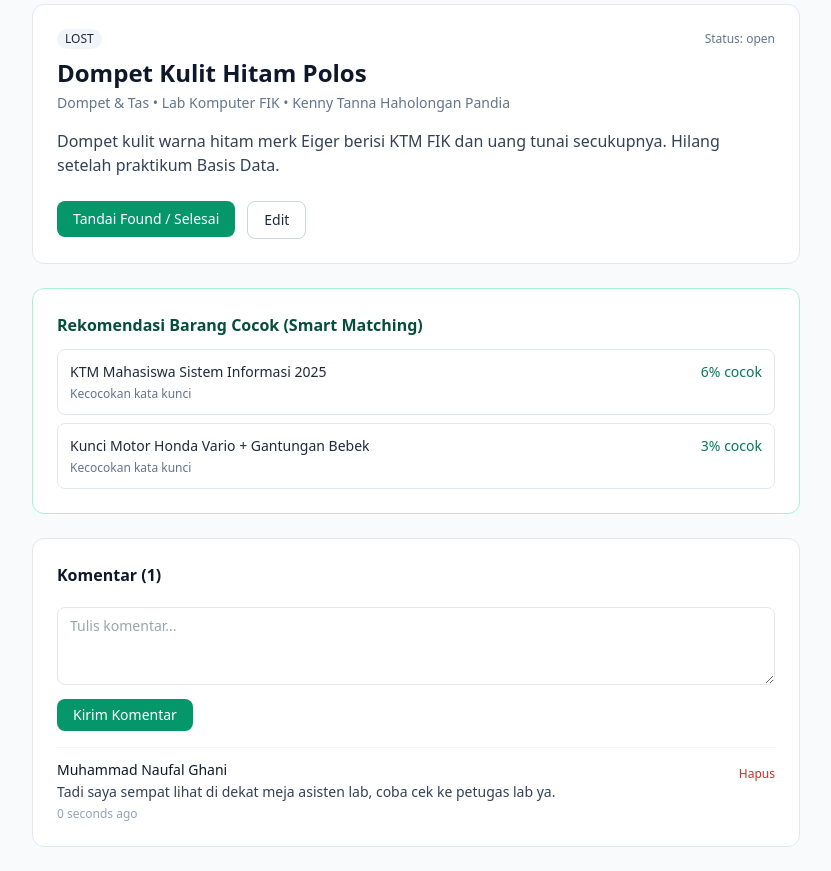
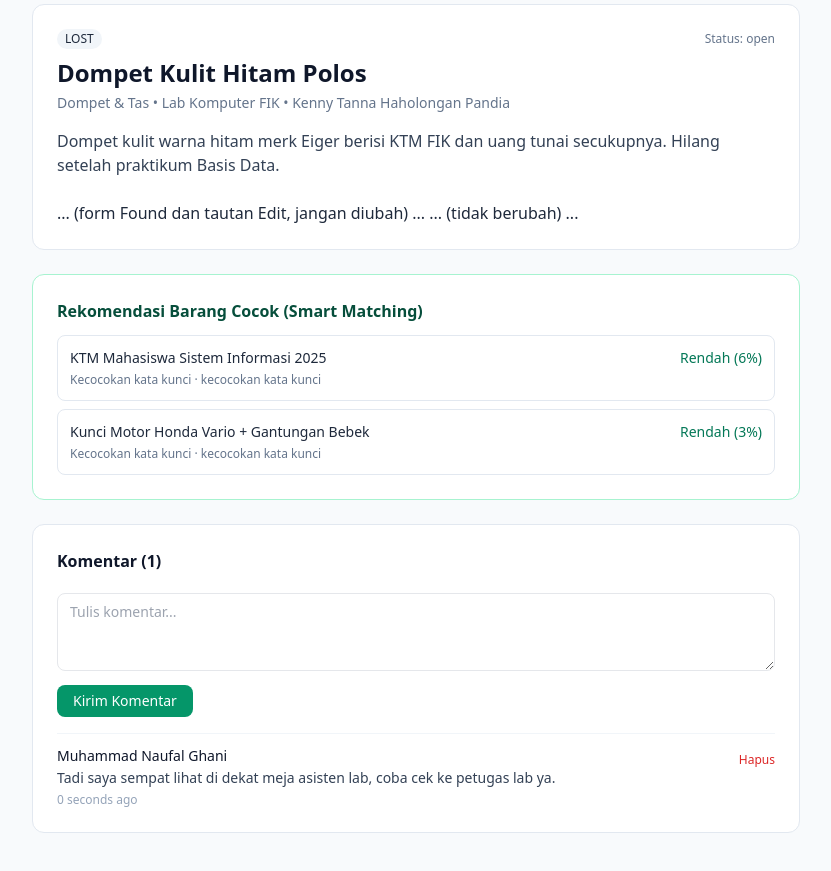
Before and after one commit to 15naufalghani-max/Lost-and-Found, a Laravel app: page /items/1 in a window 1280 px wide. Shown: the part 138-1009 px from the top of the page, without its empty margins (224-1055 px from the left). After the commit the page ends 971 px from the top, so only its background shows below. Run offline with Laravel 12, Linux system fonts and the light colour scheme; a user stored in the database is signed in; data comes from the database, SQL or seed files in the repository; some libraries are stand-ins or nearby versions.

Commit message:
Extract claim and smart matching UI into partials

```diff
--- a/resources/views/backend/items/show.blade.php
+++ b/resources/views/backend/items/show.blade.php
@@ -33,78 +33,18 @@
             @auth
                 <div class="mt-6 flex flex-wrap gap-3">
                     @if (auth()->id() === $item->user_id && $item->status === 'open')
-                        <form method="POST" action="{{ route('items.found', $item) }}">
-                            @csrf
-                            <button type="submit" class="rounded-lg bg-emerald-600 text-white px-4 py-2 text-sm font-medium">
-                                Tandai Found / Selesai
-                            </button>
-                        </form>
-                        <a href="{{ route('items.edit', $item) }}" class="rounded-lg border border-slate-300 px-4 py-2 text-sm font-medium">Edit</a>
-                    @elseif (auth()->id() !== $item->user_id && $item->status === 'open')
-                        <a href="{{ route('claims.create', $item) }}" class="rounded-lg bg-sky-600 text-white px-4 py-2 text-sm font-medium">
-                            Ajukan Klaim
-                        </a>
+                        ... (form Found dan tautan Edit, jangan diubah) ...
                     @endif
+                     @if (auth()->id() === $item->user_id && $item->status === 'open')
+                        ... (tidak berubah) ...
+                    @endif
+                    @include('partials.claim-action', ['item' => $item])
                 </div>
             @endauth
         </div>
 
-        @if ($matches->isNotEmpty())
-            <div class="bg-white rounded-xl border border-emerald-200 p-6">
-                <h2 class="font-semibold text-emerald-900">Rekomendasi Barang Cocok (Smart Matching)</h2>
-                <div class="mt-3 space-y-2">
-                    @foreach ($matches as $m)
-                        <a href="{{ route('items.show', $m['item']) }}" class="block rounded-lg border border-slate-200 p-3 hover:border-emerald-400">
-                            <div class="flex justify-between text-sm font-medium">
-                                <span>{{ $m['item']->title }}</span>
-                                <span class="text-emerald-700">{{ $m['score'] }}% cocok</span>
-                            </div>
-                            <p class="text-xs text-slate-500 mt-1">{{ $m['reason'] }}</p>
-                        </a>
-                    @endforeach
-                </div>
-            </div>
-        @endif
-
-        @if (auth()->id() === $item->user_id && $item->claims->isNotEmpty())
-            <div class="bg-white rounded-xl border border-slate-200 p-6">
-                <h2 class="font-semibold text-slate-900">Daftar Klaim Masuk ({{ $item->claims->count() }})</h2>
-                <div class="mt-3 space-y-3">
-                    @foreach ($item->claims as $claim)
-                        <div class="border-t border-slate-100 pt-3 flex items-start justify-between gap-4">
-                            <div>
-                                <p class="text-sm font-medium">{{ $claim->user->name }} <span class="text-xs text-slate-500">({{ $claim->status }})</span></p>
-                                <p class="text-sm text-slate-700 mt-1">{{ $claim->answer }}</p>
-                            </div>
-                            @if (\App\Models\Claim::matchesSecretAnswer($claim->answer, $item->verification_answer))
-                                <span class="text-xs text-emerald-700">Jawaban cocok dengan jawaban rahasia</span>
-                            @endif
-                            @if ($claim->proof_image)
-                                <a href="{{ route('claims.proof', $claim) }}" class="text-xs text-sky-700 underline">Unduh bukti</a>
-                            @endif
-                            @if ($claim->status === 'pending')
-                                <div class="flex gap-2">
-                                    <form method="POST" action="{{ route('claims.approve', $claim) }}">
-                                        @csrf
-                                        <button class="rounded bg-emerald-600 text-white px-3 py-1 text-xs">Setujui</button>
-                                    </form>
-                                    <form method="POST" action="{{ route('claims.reject', $claim) }}">
-                                        @csrf
-                                        <button class="rounded bg-red-600 text-white px-3 py-1 text-xs">Tolak</button>
-                                    </form>
-                                </div>
-                            @endif
-                            @php($mine = $item->claims->firstWhere('user_id', auth()->id()))
-                            @if ($mine && $mine->status === 'pending')
-                                <form method="POST" action="{{ route('claims.cancel', $mine) }}">@csrf @method('DELETE')
-                                    <button class="rounded border px-3 py-1 text-xs">Batalkan klaim</button>
-                                </form>
-                            @endif
-                        </div>
-                    @endforeach
-                </div>
-            </div>
-        @endif
+        @include('partials.smart-matches', ['matches' => $matches])
+        @include('partials.claim-review', ['item' => $item])
 
         <div class="bg-white rounded-xl border border-slate-200 p-6">
             <h2 class="font-semibold text-slate-900">Komentar ({{ $item->comments->count() }})</h2>
--- /dev/null
+++ b/resources/views/partials/claim-action.blade.php
@@ -0,0 +1,18 @@
+{{-- Input: $item (relasi claims dimuat). Untuk non-pemilik pada barang temuan yang masih open. --}}
+@auth
+    @if (auth()->id() !== $item->user_id
+        && $item->type === \App\Models\Item::TYPE_FOUND
+        && $item->status === \App\Models\Item::STATUS_OPEN)
+        @php($mine = $item->claims->firstWhere('user_id', auth()->id()))
+        @if ($mine && $mine->status === \App\Models\Claim::STATUS_PENDING)
+            <p class="text-sm text-slate-600">Klaim Anda sedang menunggu verifikasi pemilik.</p>
+            <form method="POST" action="{{ route('claims.cancel', $mine) }}">
+                @csrf
+                @method('DELETE')
+                <button type="submit" class="rounded-lg border border-slate-300 px-4 py-2 text-sm font-medium">Batalkan klaim</button>
+            </form>
+        @else
+            <a href="{{ route('claims.create', $item) }}" class="rounded-lg bg-sky-600 text-white px-4 py-2 text-sm font-medium">Ajukan Klaim</a>
+        @endif
+    @endif
+@endauth
--- /dev/null
+++ b/resources/views/partials/claim-review.blade.php
@@ -0,0 +1,37 @@
+{{-- Input: $item (relasi claims.user dimuat). Hanya untuk pemilik barang. --}}
+@auth
+    @if (auth()->id() === $item->user_id && $item->claims->isNotEmpty())
+        <div class="bg-white rounded-xl border border-slate-200 p-6">
+            <h2 class="font-semibold text-slate-900">Daftar Klaim Masuk ({{ $item->claims->count() }})</h2>
+            <div class="mt-3 space-y-3">
+                @foreach ($item->claims as $claim)
+                    <div class="border-t border-slate-100 pt-3 flex items-start justify-between gap-4">
+                        <div>
+                            <p class="text-sm font-medium">
+                                {{ $claim->user->name }}
+                                <span class="text-xs text-slate-500">(NIM {{ $claim->user->nim ?? '-' }} · {{ $claim->status }})</span>
+                            </p>
+                            <p class="text-sm text-slate-700 mt-1">{{ $claim->answer }}</p>
+                            @if (\App\Models\Claim::matchesSecretAnswer($claim->answer, $item->verification_answer))
+                                <span class="text-xs text-emerald-700">Jawaban cocok dengan jawaban rahasia</span>
+                            @endif
+                            @if ($claim->proof_image)
+                                <a href="{{ route('claims.proof', $claim) }}" class="text-xs text-sky-700 underline ml-2">Unduh bukti</a>
+                            @endif
+                        </div>
+                        @if ($claim->status === \App\Models\Claim::STATUS_PENDING && $item->status === \App\Models\Item::STATUS_OPEN)
+                            <div class="flex gap-2">
+                                <form method="POST" action="{{ route('claims.approve', $claim) }}">@csrf
+                                    <button class="rounded bg-emerald-600 text-white px-3 py-1 text-xs">Setujui</button>
+                                </form>
+                                <form method="POST" action="{{ route('claims.reject', $claim) }}">@csrf
+                                    <button class="rounded bg-red-600 text-white px-3 py-1 text-xs">Tolak</button>
+                                </form>
+                            </div>
+                        @endif
+                    </div>
+                @endforeach
+            </div>
+        </div>
+    @endif
+@endauth
--- /dev/null
+++ b/resources/views/partials/smart-matches.blade.php
@@ -0,0 +1,20 @@
+{{-- Input: $matches (Collection dari SmartMatchService::matchesFor) --}}
+@if (isset($matches) && $matches->isNotEmpty())
+    <div class="bg-white rounded-xl border border-emerald-200 p-6">
+        <h2 class="font-semibold text-emerald-900">Rekomendasi Barang Cocok (Smart Matching)</h2>
+        <div class="mt-3 space-y-2">
+            @foreach ($matches as $m)
+                @php($band = $m['score'] >= 70 ? 'Tinggi' : ($m['score'] >= 40 ? 'Sedang' : 'Rendah'))
+                <a href="{{ route('items.show', $m['item']) }}" class="block rounded-lg border border-slate-200 p-3 hover:border-emerald-400">
+                    <div class="flex justify-between text-sm font-medium">
+                        <span>{{ $m['item']->title }}</span>
+                        <span class="text-emerald-700">{{ $band }} ({{ $m['score'] }}%)</span>
+                    </div>
+                    <p class="text-xs text-slate-500 mt-1">
+                        {{ $m['reason'] }} · {{ $m['source'] === 'ai' ? 'dinilai AI' : 'kecocokan kata kunci' }}
+                    </p>
+                </a>
+            @endforeach
+        </div>
+    </div>
+@endif
```
